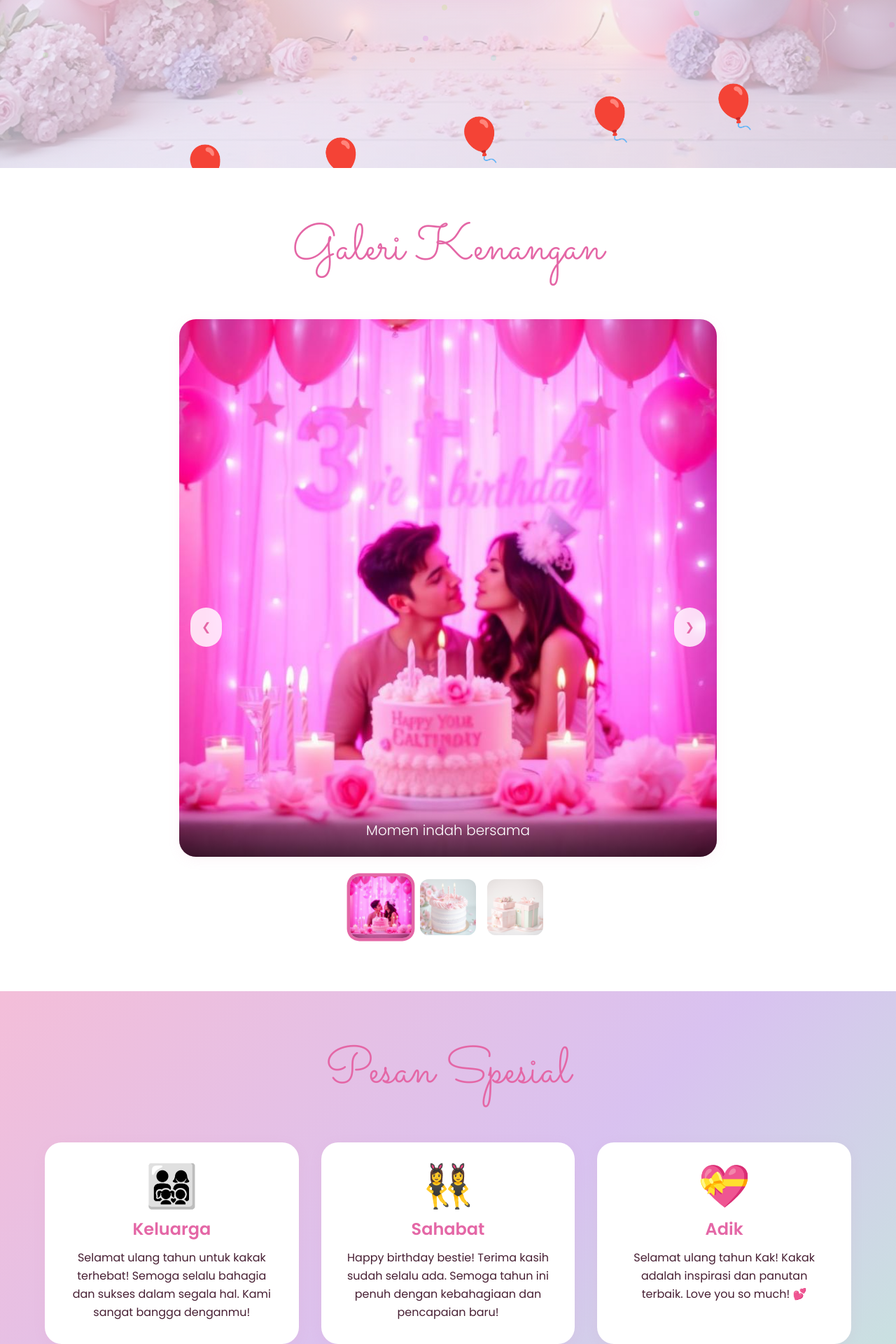
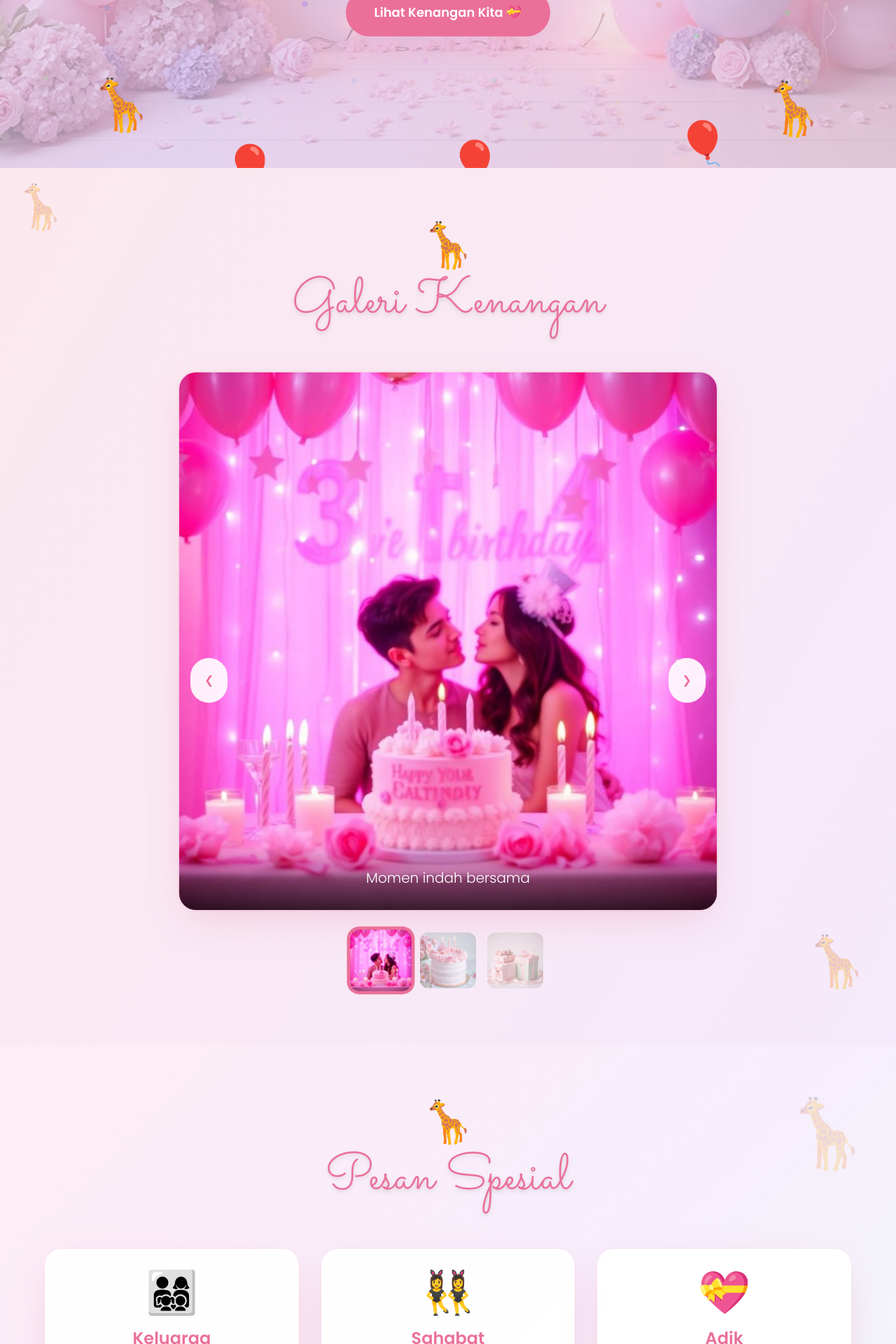
Before and after one commit to AlexCrosz/pastel-sister-birthday-bash, a React (Vite) app: page / in a window 1280 px wide. Shown: the part 560-2480 px from the top of the page at 70% size. Built offline with nearby package versions, Linux system fonts and the light colour scheme; the HTML template or start-up script is replaced by a standard one.

Commit message:
Refactor pages and add animations

```diff
--- a/src/components/GallerySection.tsx
+++ b/src/components/GallerySection.tsx
@@ -22,23 +22,48 @@ export const GallerySection = () => {
   };
 
   return (
-    <section id="gallery" className="min-h-screen py-20 px-4 bg-card">
-      <div className="max-w-6xl mx-auto">
-        <motion.h2
-          className="font-decorative text-6xl md:text-7xl text-center text-primary mb-16"
+    <section id="gallery" className="relative min-h-screen py-20 px-4 bg-gradient-elegant overflow-hidden">
+      {/* Giraffe decorations */}
+      <motion.div
+        className="absolute top-10 left-5 text-6xl opacity-30"
+        animate={{ rotate: [0, 10, 0], y: [0, -20, 0] }}
+        transition={{ duration: 5, repeat: Infinity }}
+      >
+        🦒
+      </motion.div>
+      <motion.div
+        className="absolute bottom-20 right-10 text-7xl opacity-30"
+        animate={{ rotate: [0, -10, 0], y: [0, -15, 0] }}
+        transition={{ duration: 6, repeat: Infinity }}
+      >
+        🦒
+      </motion.div>
+
+      <div className="max-w-6xl mx-auto relative z-10">
+        <motion.div
+          className="text-center mb-16"
           initial={{ opacity: 0, y: 30 }}
           whileInView={{ opacity: 1, y: 0 }}
           viewport={{ once: true }}
           transition={{ duration: 0.6 }}
         >
-          Galeri Kenangan
-        </motion.h2>
+          <motion.div
+            className="text-6xl mb-4"
+            animate={{ scale: [1, 1.1, 1] }}
+            transition={{ duration: 2, repeat: Infinity }}
+          >
+            🦒
+          </motion.div>
+          <h2 className="font-decorative text-6xl md:text-7xl text-primary drop-shadow-md">
+            Galeri Kenangan
+          </h2>
+        </motion.div>
 
         <div className="relative max-w-3xl mx-auto">
           {/* Main photo display */}
           <motion.div
             key={currentIndex}
-            className="relative aspect-square rounded-3xl overflow-hidden shadow-card"
+            className="relative aspect-square rounded-3xl overflow-hidden shadow-elegant ring-2 ring-primary/10"
             initial={{ opacity: 0, scale: 0.9 }}
             animate={{ opacity: 1, scale: 1 }}
             transition={{ duration: 0.5 }}
@@ -48,26 +73,30 @@ export const GallerySection = () => {
               alt={photos[currentIndex].caption}
               className="w-full h-full object-cover"
             />
-            <div className="absolute bottom-0 left-0 right-0 bg-gradient-to-t from-black/60 to-transparent p-6">
-              <p className="text-white text-xl font-light text-center">
+            <div className="absolute bottom-0 left-0 right-0 bg-gradient-to-t from-black/70 via-black/30 to-transparent p-8">
+              <p className="text-white text-xl font-light text-center drop-shadow-lg">
                 {photos[currentIndex].caption}
               </p>
             </div>
           </motion.div>
 
           {/* Navigation buttons */}
-          <button
+          <motion.button
             onClick={prevPhoto}
-            className="absolute left-4 top-1/2 -translate-y-1/2 bg-card/80 backdrop-blur-sm text-primary p-4 rounded-full shadow-soft hover:bg-card transition-all"
+            className="absolute left-4 top-1/2 -translate-y-1/2 bg-card/90 backdrop-blur-md text-primary p-5 rounded-full shadow-elegant hover:bg-card hover:scale-110 transition-all"
+            whileHover={{ scale: 1.1 }}
+            whileTap={{ scale: 0.9 }}
           >
             ❮
-          </button>
-          <button
+          </motion.button>
+          <motion.button
             onClick={nextPhoto}
-            className="absolute right-4 top-1/2 -translate-y-1/2 bg-card/80 backdrop-blur-sm text-primary p-4 rounded-full shadow-soft hover:bg-card transition-all"
+            className="absolute right-4 top-1/2 -translate-y-1/2 bg-card/90 backdrop-blur-md text-primary p-5 rounded-full shadow-elegant hover:bg-card hover:scale-110 transition-all"
+            whileHover={{ scale: 1.1 }}
+            whileTap={{ scale: 0.9 }}
           >
             ❯
-          </button>
+          </motion.button>
 
           {/* Thumbnails */}
           <div className="flex justify-center gap-4 mt-8">
--- a/src/components/HeroSection.tsx
+++ b/src/components/HeroSection.tsx
@@ -51,13 +51,13 @@ export const HeroSection = () => {
         ))}
       </div>
 
-      {/* Floating balloons */}
-      {[...Array(5)].map((_, i) => (
+      {/* Floating balloons and giraffes */}
+      {[...Array(3)].map((_, i) => (
         <motion.div
-          key={i}
+          key={`balloon-${i}`}
           className="absolute text-6xl"
           style={{
-            left: `${20 + i * 15}%`,
+            left: `${25 + i * 25}%`,
             bottom: '-10%',
           }}
           animate={{
@@ -75,10 +75,42 @@ export const HeroSection = () => {
         </motion.div>
       ))}
 
+      {/* Cute giraffes */}
+      {[...Array(2)].map((_, i) => (
+        <motion.div
+          key={`giraffe-${i}`}
+          className="absolute text-7xl"
+          style={{
+            left: i === 0 ? '10%' : '85%',
+            bottom: '5%',
+          }}
+          animate={{
+            rotate: [0, 5, 0, -5, 0],
+            y: [0, -15, 0],
+          }}
+          transition={{
+            duration: 4 + i,
+            repeat: Infinity,
+            ease: 'easeInOut',
+          }}
+        >
+          🦒
+        </motion.div>
+      ))}
+
       {/* Content */}
       <div className="relative z-10 text-center px-4">
+        <motion.div
+          className="mb-6"
+          initial={{ opacity: 0, scale: 0.5 }}
+          animate={{ opacity: 1, scale: 1 }}
+          transition={{ duration: 0.6 }}
+        >
+          <span className="text-8xl">🦒</span>
+        </motion.div>
+
         <motion.h1
-          className="font-decorative text-7xl md:text-9xl text-primary mb-6"
+          className="font-decorative text-7xl md:text-9xl text-primary mb-6 drop-shadow-lg"
           initial={{ opacity: 0, y: 50 }}
           animate={{ opacity: 1, y: 0 }}
           transition={{ duration: 0.8, delay: 0.2 }}
@@ -86,7 +118,7 @@ export const HeroSection = () => {
           Happy Birthday, Kak!
         </motion.h1>
         <motion.p
-          className="text-2xl md:text-3xl text-foreground font-light"
+          className="text-2xl md:text-3xl text-foreground font-light max-w-2xl mx-auto"
           initial={{ opacity: 0, y: 30 }}
           animate={{ opacity: 1, y: 0 }}
           transition={{ duration: 0.8, delay: 0.5 }}
@@ -101,8 +133,8 @@ export const HeroSection = () => {
           transition={{ duration: 0.6, delay: 0.8 }}
         >
           <motion.button
-            className="bg-primary text-primary-foreground px-8 py-4 rounded-full text-lg font-semibold shadow-soft hover:shadow-lg transition-all"
-            whileHover={{ scale: 1.05 }}
+            className="bg-primary text-primary-foreground px-10 py-5 rounded-full text-lg font-semibold shadow-elegant hover:shadow-soft transition-all backdrop-blur-sm"
+            whileHover={{ scale: 1.05, y: -3 }}
             whileTap={{ scale: 0.95 }}
             onClick={() => {
               document.getElementById('gallery')?.scrollIntoView({ behavior: 'smooth' });
--- a/src/components/MessagesSection.tsx
+++ b/src/components/MessagesSection.tsx
@@ -23,34 +23,59 @@ const messages = [
 
 export const MessagesSection = () => {
   return (
-    <section className="min-h-screen py-20 px-4 bg-gradient-pastel">
-      <div className="max-w-6xl mx-auto">
-        <motion.h2
-          className="font-decorative text-6xl md:text-7xl text-center text-primary mb-16"
+    <section className="relative min-h-screen py-20 px-4 bg-gradient-pastel overflow-hidden">
+      {/* Decorative giraffes */}
+      <motion.div
+        className="absolute top-20 right-10 text-8xl opacity-20"
+        animate={{ rotate: [0, 15, 0], x: [0, 20, 0] }}
+        transition={{ duration: 7, repeat: Infinity }}
+      >
+        🦒
+      </motion.div>
+      <motion.div
+        className="absolute bottom-32 left-5 text-7xl opacity-20"
+        animate={{ rotate: [0, -12, 0], y: [0, -25, 0] }}
+        transition={{ duration: 6, repeat: Infinity }}
+      >
+        🦒
+      </motion.div>
+
+      <div className="max-w-6xl mx-auto relative z-10">
+        <motion.div
+          className="text-center mb-16"
           initial={{ opacity: 0, y: 30 }}
           whileInView={{ opacity: 1, y: 0 }}
           viewport={{ once: true }}
           transition={{ duration: 0.6 }}
         >
-          Pesan Spesial
-        </motion.h2>
+          <motion.div
+            className="text-6xl mb-4"
+            animate={{ rotate: [0, 10, 0, -10, 0] }}
+            transition={{ duration: 4, repeat: Infinity }}
+          >
+            🦒
+          </motion.div>
+          <h2 className="font-decorative text-6xl md:text-7xl text-primary drop-shadow-md">
+            Pesan Spesial
+          </h2>
+        </motion.div>
 
         <div className="grid md:grid-cols-3 gap-8">
           {messages.map((msg, index) => (
             <motion.div
               key={msg.id}
-              className="bg-card rounded-3xl p-8 shadow-card hover:shadow-soft transition-all"
+              className="bg-card/95 backdrop-blur-sm rounded-3xl p-8 shadow-elegant hover:shadow-soft transition-all ring-1 ring-primary/5"
               initial={{ opacity: 0, y: 50 }}
               whileInView={{ opacity: 1, y: 0 }}
               viewport={{ once: true }}
               transition={{ duration: 0.6, delay: index * 0.2 }}
-              whileHover={{ scale: 1.05, rotate: index % 2 === 0 ? 2 : -2 }}
+              whileHover={{ scale: 1.05, rotate: index % 2 === 0 ? 2 : -2, y: -8 }}
             >
-              <div className="text-6xl mb-4 text-center">{msg.emoji}</div>
-              <h3 className="text-2xl font-semibold text-primary mb-3 text-center">
+              <div className="text-6xl mb-5 text-center">{msg.emoji}</div>
+              <h3 className="text-2xl font-semibold text-primary mb-4 text-center">
                 {msg.from}
               </h3>
-              <p className="text-foreground leading-relaxed text-center">
+              <p className="text-foreground leading-relaxed text-center text-base">
                 {msg.message}
               </p>
             </motion.div>
@@ -65,13 +90,20 @@ export const MessagesSection = () => {
           viewport={{ once: true }}
           transition={{ duration: 0.6, delay: 0.4 }}
         >
-          <div className="bg-card/80 backdrop-blur-sm rounded-3xl p-10 inline-block shadow-soft">
-            <p className="text-2xl text-muted-foreground mb-3">
+          <div className="bg-card/90 backdrop-blur-md rounded-3xl p-12 inline-block shadow-elegant ring-1 ring-primary/10">
+            <motion.div
+              className="text-7xl mb-4"
+              animate={{ rotate: [0, 5, 0, -5, 0] }}
+              transition={{ duration: 3, repeat: Infinity }}
+            >
+              🦒
+            </motion.div>
+            <p className="text-2xl text-muted-foreground mb-4">
               Sudah berapa tahun kakak yang luar biasa ini?
             </p>
             <motion.div
-              className="text-7xl font-bold text-primary"
-              animate={{ scale: [1, 1.1, 1] }}
+              className="text-7xl font-bold text-primary font-decorative"
+              animate={{ scale: [1, 1.08, 1] }}
               transition={{ duration: 2, repeat: Infinity }}
             >
               ✨ Sangat Berharga ✨
--- a/src/components/SurpriseSection.tsx
+++ b/src/components/SurpriseSection.tsx
@@ -6,10 +6,42 @@ export const SurpriseSection = () => {
   const [isPlaying, setIsPlaying] = useState(false);
 
   return (
-    <section className="min-h-screen flex items-center justify-center py-20 px-4 bg-card">
-      <div className="max-w-4xl mx-auto text-center">
+    <section className="relative min-h-screen flex items-center justify-center py-20 px-4 bg-gradient-elegant overflow-hidden">
+      {/* Dancing giraffes */}
+      <motion.div
+        className="absolute top-10 left-10 text-9xl opacity-25"
+        animate={{
+          rotate: [0, 8, 0, -8, 0],
+          y: [0, -30, 0],
+          x: [0, 15, 0]
+        }}
+        transition={{ duration: 5, repeat: Infinity }}
+      >
+        🦒
+      </motion.div>
+      <motion.div
+        className="absolute bottom-10 right-10 text-8xl opacity-25"
+        animate={{
+          rotate: [0, -10, 0, 10, 0],
+          y: [0, -25, 0],
+          x: [0, -15, 0]
+        }}
+        transition={{ duration: 6, repeat: Infinity }}
+      >
+        🦒
+      </motion.div>
+
+      <div className="max-w-4xl mx-auto text-center relative z-10">
+        <motion.div
+          className="text-7xl mb-6"
+          animate={{ scale: [1, 1.15, 1], rotate: [0, 10, 0, -10, 0] }}
+          transition={{ duration: 3, repeat: Infinity }}
+        >
+          🦒
+        </motion.div>
+
         <motion.h2
-          className="font-decorative text-6xl md:text-7xl text-primary mb-8"
+          className="font-decorative text-6xl md:text-7xl text-primary mb-8 drop-shadow-lg"
           initial={{ opacity: 0, y: 30 }}
           whileInView={{ opacity: 1, y: 0 }}
           viewport={{ once: true }}
@@ -31,15 +63,15 @@ export const SurpriseSection = () => {
         <Dialog>
           <DialogTrigger asChild>
             <motion.button
-              className="relative bg-gradient-to-r from-primary via-secondary to-accent text-white px-12 py-6 rounded-full text-2xl font-semibold shadow-soft"
-              whileHover={{ scale: 1.1 }}
+              className="relative bg-gradient-to-r from-primary via-secondary to-accent text-white px-14 py-7 rounded-full text-2xl font-semibold shadow-elegant backdrop-blur-sm"
+              whileHover={{ scale: 1.1, y: -5 }}
               whileTap={{ scale: 0.95 }}
               animate={{
                 boxShadow: [
-                  '0 10px 40px -10px hsl(330 70% 65% / 0.4)',
-                  '0 10px 40px -10px hsl(270 60% 75% / 0.4)',
-                  '0 10px 40px -10px hsl(150 60% 70% / 0.4)',
-                  '0 10px 40px -10px hsl(330 70% 65% / 0.4)',
+                  '0 15px 50px -15px hsl(340 75% 68% / 0.45)',
+                  '0 15px 50px -15px hsl(280 65% 78% / 0.45)',
+                  '0 15px 50px -15px hsl(160 55% 72% / 0.45)',
+                  '0 15px 50px -15px hsl(340 75% 68% / 0.45)',
                 ],
               }}
               transition={{
@@ -47,30 +79,41 @@ export const SurpriseSection = () => {
               }}
               onClick={() => setIsPlaying(true)}
             >
-              🎉 Play Surprise 🎉
+              🦒 Play Surprise 🎉
             </motion.button>
           </DialogTrigger>
-          <DialogContent className="max-w-3xl">
-            <div className="text-center py-8">
+          <DialogContent className="max-w-3xl bg-gradient-elegant">
+            <div className="text-center py-10">
               <motion.div
-                initial={{ scale: 0 }}
-                animate={{ scale: 1 }}
-                transition={{ duration: 0.5 }}
+                initial={{ scale: 0, rotate: -180 }}
+                animate={{ scale: 1, rotate: 0 }}
+                transition={{ duration: 0.6, type: "spring" }}
               >
-                <div className="text-8xl mb-6">🎂🎉🎈</div>
-                <h3 className="font-decorative text-5xl text-primary mb-4">
+                <motion.div
+                  className="text-8xl mb-6"
+                  animate={{ rotate: [0, 10, 0, -10, 0] }}
+                  transition={{ duration: 2, repeat: Infinity }}
+                >
+                  🎂🦒🎉
+                </motion.div>
+                <h3 className="font-decorative text-5xl text-primary mb-6 drop-shadow-md">
                   Selamat Ulang Tahun!
                 </h3>
-                <p className="text-xl text-foreground leading-relaxed mb-6">
+                <p className="text-xl text-foreground leading-relaxed mb-8 px-4">
                   Kakak adalah seseorang yang sangat berarti dalam hidup kami.
                   Terima kasih telah menjadi sosok yang inspiratif dan penuh kasih.
                   Semoga tahun ini membawa lebih banyak kebahagiaan, kesuksesan,
                   dan momen indah yang tak terlupakan!
                 </p>
-                <div className="bg-gradient-pastel rounded-2xl p-6 inline-block">
-                  <p className="text-2xl font-semibold text-primary">
-                    Kami mencintaimu! 💖
-                  </p>
+                <div className="bg-card/90 backdrop-blur-md rounded-2xl p-8 inline-block shadow-elegant">
+                  <motion.div
+                    animate={{ scale: [1, 1.05, 1] }}
+                    transition={{ duration: 1.5, repeat: Infinity }}
+                  >
+                    <p className="text-2xl font-semibold text-primary">
+                      Kami mencintaimu! 💖🦒
+                    </p>
+                  </motion.div>
                 </div>
               </motion.div>
             </div>
@@ -110,11 +153,18 @@ export const SurpriseSection = () => {
           viewport={{ once: true }}
           transition={{ duration: 0.6, delay: 0.4 }}
         >
-          <p className="text-muted-foreground italic text-lg">
+          <motion.div
+            className="text-6xl mb-4"
+            animate={{ y: [0, -10, 0] }}
+            transition={{ duration: 2, repeat: Infinity }}
+          >
+            🦒
+          </motion.div>
+          <p className="text-muted-foreground italic text-lg mb-3">
             "Dibuat dengan penuh cinta untuk kakak tersayang"
           </p>
-          <p className="text-primary font-decorative text-3xl mt-4">
-            Happy Birthday! 💖
+          <p className="text-primary font-decorative text-3xl">
+            Happy Birthday! 💖🦒
           </p>
         </motion.div>
       </div>
--- a/src/index.css
+++ b/src/index.css
@@ -8,40 +8,33 @@ All colors MUST be HSL.
 
 @layer base {
   :root {
-    --background: 330 60% 97%;
-    --foreground: 330 40% 20%;
+    --background: 35 100% 99%;
+    --foreground: 330 50% 25%;
+    --card: 0 0% 100%;
+    --card-foreground: 330 50% 25%;
+    --popover: 0 0% 100%;
+    --popover-foreground: 330 50% 25%;
+    --primary: 340 75% 68%;
+    --primary-foreground: 0 0% 100%;
+    --secondary: 280 65% 78%;
+    --secondary-foreground: 270 50% 20%;
+    --muted: 330 35% 96%;
+    --muted-foreground: 330 25% 45%;
+    --accent: 160 55% 72%;
+    --accent-foreground: 150 50% 15%;
+    --destructive: 0 84% 60%;
+    --destructive-foreground: 0 0% 98%;
+    --border: 330 25% 92%;
+    --input: 330 25% 92%;
+    --ring: 340 75% 68%;
+    --radius: 1.25rem;
 
-    --card: 0 0% 100%;
-    --card-foreground: 330 40% 20%;
-
-    --popover: 0 0% 100%;
-    --popover-foreground: 330 40% 20%;
-
-    --primary: 330 70% 65%;
-    --primary-foreground: 0 0% 100%;
-
-    --secondary: 270 60% 75%;
-    --secondary-foreground: 0 0% 100%;
-
-    --muted: 150 50% 90%;
-    --muted-foreground: 330 30% 40%;
-
-    --accent: 150 60% 70%;
-    --accent-foreground: 330 40% 20%;
-
-    --destructive: 0 84.2% 60.2%;
-    --destructive-foreground: 0 0% 100%;
-
-    --border: 330 40% 90%;
-    --input: 330 40% 90%;
-    --ring: 330 70% 65%;
-
-    --radius: 1rem;
-
-    --gradient-pastel: linear-gradient(135deg, hsl(330 70% 85%), hsl(270 60% 85%), hsl(150 60% 85%));
-    --gradient-hero: linear-gradient(180deg, hsl(330 70% 95%), hsl(270 60% 95%));
-    --shadow-soft: 0 10px 40px -10px hsl(330 70% 65% / 0.2);
-    --shadow-card: 0 4px 20px -4px hsl(330 50% 70% / 0.15);
+    --gradient-pastel: linear-gradient(135deg, hsl(330 80% 96%), hsl(280 70% 96%), hsl(160 65% 96%));
+    --gradient-hero: linear-gradient(135deg, hsl(340 75% 88%) 0%, hsl(280 65% 88%) 50%, hsl(330 70% 90%) 100%);
+    --gradient-elegant: linear-gradient(120deg, hsl(340 75% 95%), hsl(280 65% 95%));
+    --shadow-soft: 0 12px 45px -12px hsl(340 75% 68% / 0.35);
+    --shadow-card: 0 10px 35px -10px hsl(340 75% 68% / 0.25);
+    --shadow-elegant: 0 20px 60px -15px hsl(340 75% 68% / 0.3);
 
     --sidebar-background: 0 0% 98%;
     --sidebar-foreground: 240 5.3% 26.1%;
--- a/tailwind.config.ts
+++ b/tailwind.config.ts
@@ -65,10 +65,12 @@ export default {
       backgroundImage: {
         'gradient-pastel': 'var(--gradient-pastel)',
         'gradient-hero': 'var(--gradient-hero)',
+        'gradient-elegant': 'var(--gradient-elegant)',
       },
       boxShadow: {
         'soft': 'var(--shadow-soft)',
         'card': 'var(--shadow-card)',
+        'elegant': 'var(--shadow-elegant)',
       },
       borderRadius: {
         lg: "var(--radius)",
```
